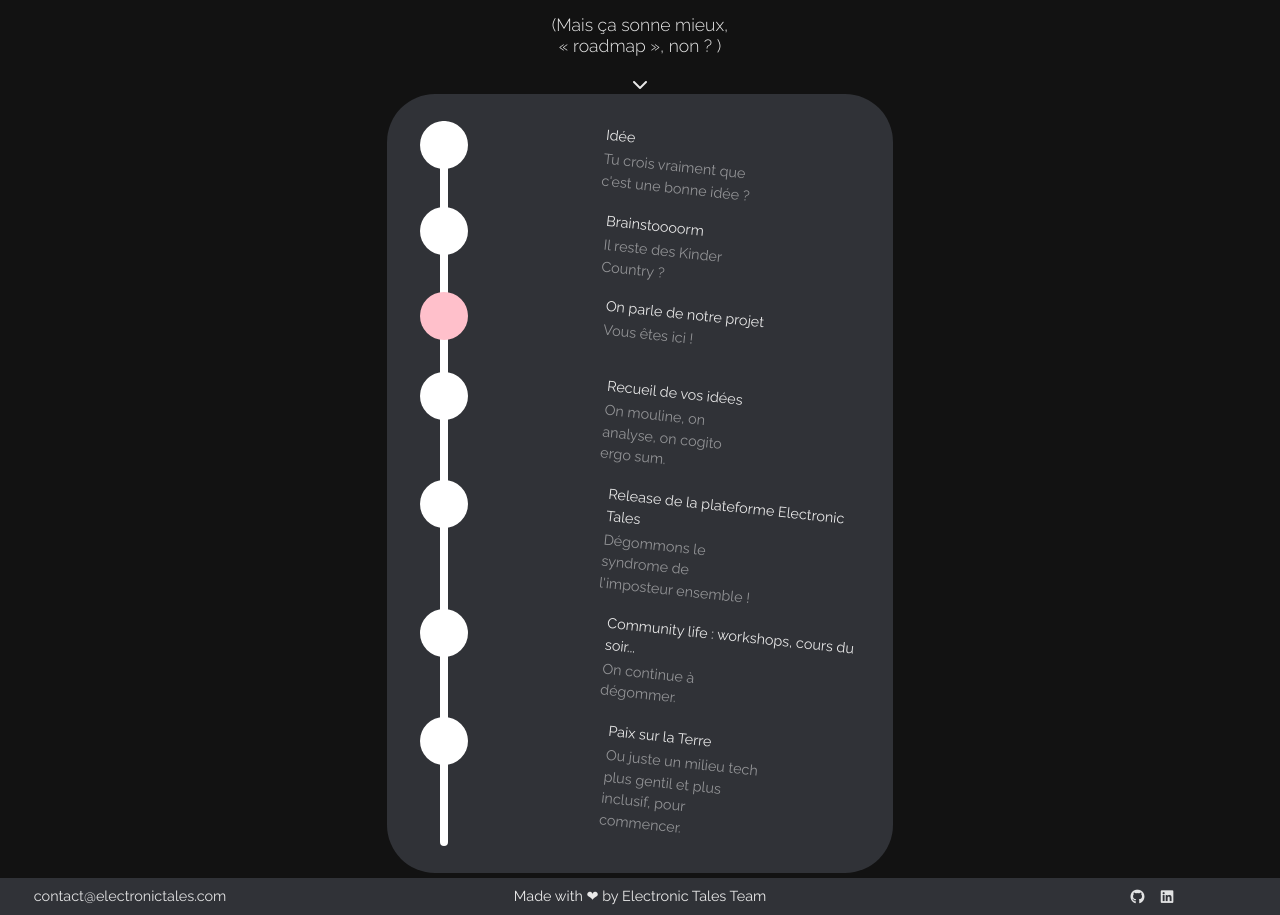
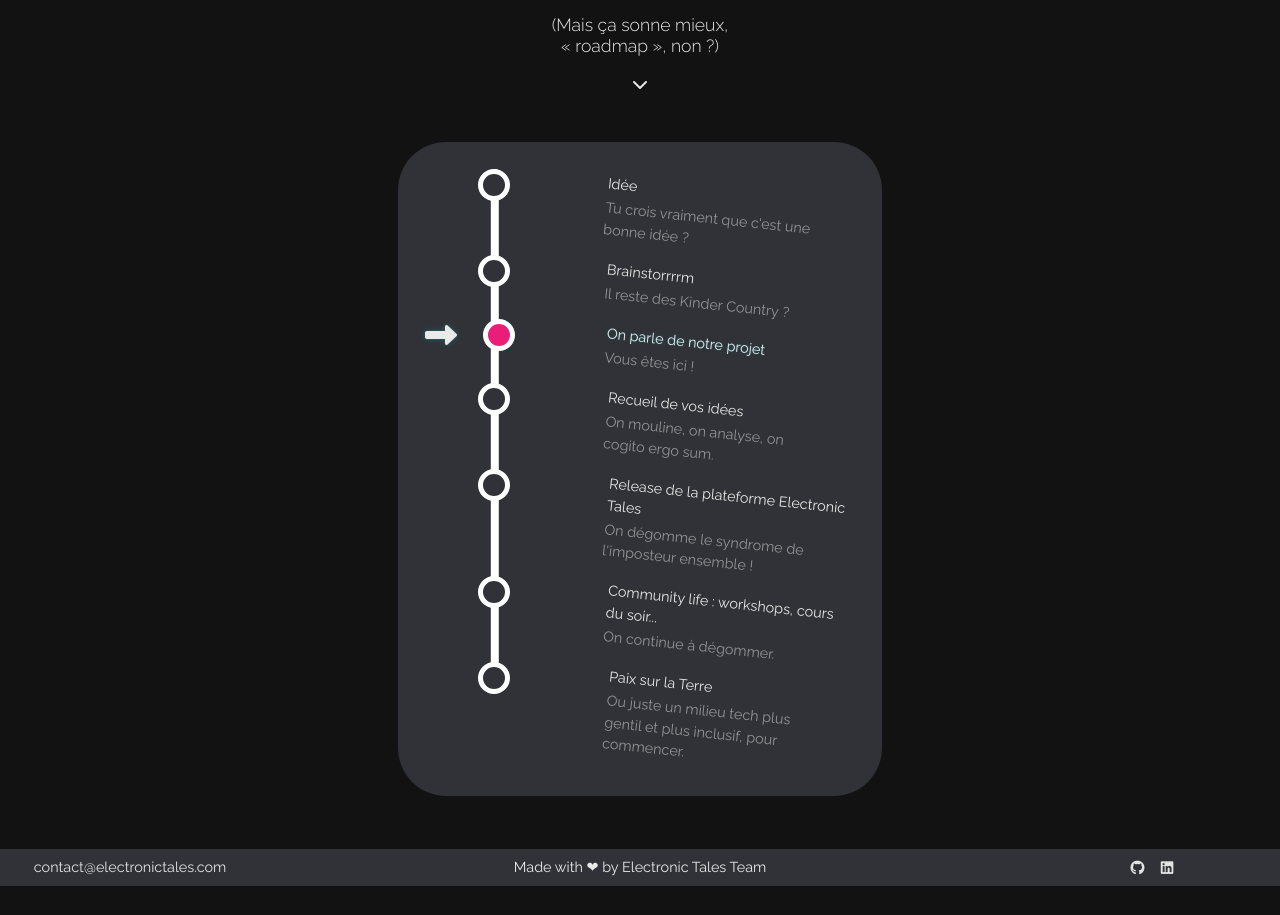
Before and after one commit to OfficierAzarov/electronic-tales-presents, a React (Create React App) app in the folder client/: page /progress in a window 1280 px wide. Shown: the part 500-1415 px from the top of the page. After the commit the page ends 1386 px from the top, so only its background shows below. Built offline with nearby package versions, Linux system fonts and the light colour scheme; the HTML template or start-up script is replaced by a standard one.

Commit message:
animate rodamap

```diff
--- a/client/src/main/concept/concept-items/ConceptItems.js
+++ b/client/src/main/concept/concept-items/ConceptItems.js
@@ -71,7 +71,7 @@
         {
             id: "microlearning",
             img: learning,
-            text: "Micro-learning, exercices interactifs, sandbox - pour apprendre partout sans ZzzZ."
+            text: "Micro-learning, storytelling, sandbox - pour apprendre partout sans ZzzZ."
         },
         {
             id: "coolcontent",
--- a/client/src/main/progress/Progress.css
+++ b/client/src/main/progress/Progress.css
@@ -2,7 +2,7 @@
     background-color: #303237;
     border-radius: 3em;
     padding: 5% 6%;
-    margin: 1% 3%;
+    margin: 10% 5%;
 }
 
 #progress-container {
@@ -30,33 +30,104 @@
 }
 
 .station {
-    margin-bottom: 2em;
-    width: 3em;
-    height: 3em;
+    margin: 0 2em 0 3em;
+    width: 2em;
+    height: 2em;
     border-radius: 50%;
-    background-color: #ffffff;
-    /* display: inline-block; */
+    background-color: #303237;
+    border: 5px solid #ffffff;
+}
+
+.station:hover {
+    background-color: #ea1e78;
 }
 
 .comment {
     color: #ffffff7a;
-    width: 60%;
+    width: 90%;
 }
 
 #progress-bar {
     position: absolute;
     z-index: 0;
     top: 0;
-    transform: translate(250%, 0%);
+    transform: translate(3.8em, 0%);
     background-color: #ffffff;
-    height: 100%;
+    height: 85%;
     width: 0.5em;
     border-radius: 0.5em;
 }
 
-#here {
-    background-color: pink;
+#here-station-container {
+    display: flex;
 }
+
+#here-station-container i {
+    font-size: 2em;
+    animation: blueGlow 1.8s, move 1.8s;
+    padding-bottom: 0.5em;
+    animation-iteration-count:infinite;
+}
+
+@keyframes move {
+    0% {
+        transform:  translate(-0.2em, 0);
+    }
+    50% {
+        transform:  translate(0em, 0);
+    }
+    100% {
+        transform:  translate(-0.2em, 0);
+    }
+}
+
+#here-station {
+    background-color: #ea1e78;
+    margin: 0 0 0 1.3em;
+}
+
+/* @keyframes pinkGlow {
+    0% {
+        box-shadow:
+        none
+    }
+    50% {
+        box-shadow:
+        0 0 0.4em #e093b5,
+        0 0 0.8em #ec609d,
+        0 0 1.6em #ea1e78,
+        0 0 3.2em #ea1e78;
+    }
+    100% {
+        box-shadow:
+       none
+    }
+} */
+
+#here-name {
+    animation-name: blueGlow;
+    animation-duration: 1.8s;
+    animation-iteration-count: infinite;
+}
+
+@keyframes blueGlow {
+    0% {
+        text-shadow:
+        none
+    }
+    50% {
+        text-shadow:
+        0 0 0.4em rgb(0, 225, 255),
+        0 0 0.8em rgb(0, 225, 255),
+        0 0 1.6em rgb(0, 255, 255);
+    }
+    100% {
+        text-shadow:
+       none
+    }
+}
+
+
 
 /* #progress-container ul {
     list-style: none;
--- a/client/src/main/progress/Progress.js
+++ b/client/src/main/progress/Progress.js
@@ -19,7 +19,7 @@
                 <div className="h-container">
                     <h2>Roadmap</h2>
                     <h3>Enfin, où on en est, quoi.</h3>
-                    <h4>(Mais ça sonne mieux, «&nbsp;roadmap&nbsp;», non&nbsp;? )</h4>
+                    <h4>(Mais ça sonne mieux, «&nbsp;roadmap&nbsp;», non&nbsp;?)</h4>
                     <i className="fas fa-chevron-down"></i>
                     {/* <i className="fas fa-chevron-down"
                     style={{opacity: this.state.isShown || window.innerHeight > 800 ? 0 : 1}}
@@ -30,53 +30,56 @@
                 <div id="map">
                     <div id="progress-container">
                         <span id="progress-bar"></span>
-                        <div class="station-container">
-                            <span class="station"></span>
-                            <div class="names-container">
+                        <div className="station-container">
+                            <span className="station"></span>
+                            <div className="names-container">
                                 <p>Idée</p>
-                                <p class="comment">Tu crois vraiment que c'est une bonne idée&nbsp;?</p>
+                                <p className="comment">Tu crois vraiment que c'est une bonne idée&nbsp;?</p>
                             </div>
                         </div>
-                        <div class="station-container">
-                            <span class="station"></span>
-                            <div class="names-container">
-                                <p>Brainstoooorm</p>
-                                <p class="comment">Il reste des Kinder Country&nbsp;?</p>
+                        <div className="station-container">
+                            <span className="station"></span>
+                            <div className="names-container">
+                                <p>Brainstorrrrm</p>
+                                <p className="comment">Il reste des Kinder Country&nbsp;?</p>
                             </div>
                         </div>
-                        <div class="station-container">
-                            <span class="station" id="here"></span>
-                            <div class="names-container">
-                                <p>On parle de notre projet</p>
-                                <p class="comment">Vous êtes ici&nbsp;!</p>
+                        <div className="station-container">
+                            <div id="here-station-container">
+                                <i className="fas fa-long-arrow-alt-right"></i>
+                                <span className="station" id="here-station"></span>
+                            </div>
+                            <div className="names-container">
+                                <p id="here-name">On parle de notre projet</p>
+                                <p className="comment">Vous êtes ici&nbsp;!</p>
                             </div>
                         </div>
-                        <div class="station-container">
-                            <span class="station"></span>
-                            <div class="names-container">
+                        <div className="station-container">
+                            <span className="station"></span>
+                            <div className="names-container">
                                 <p>Recueil de vos idées</p>
-                                <p class="comment">On mouline, on analyse, on cogito ergo sum.</p>
+                                <p className="comment">On mouline, on analyse, on cogito ergo sum.</p>
                             </div>
                         </div>
-                        <div class="station-container">
-                            <span class="station"></span>
-                            <div class="names-container">
+                        <div className="station-container">
+                            <span className="station"></span>
+                            <div className="names-container">
                                 <p>Release de la plateforme Electronic Tales</p>
-                                <p class="comment">Dégommons le syndrome de l'imposteur ensemble&nbsp;!</p>
+                                <p className="comment">On dégomme le syndrome de l'imposteur ensemble&nbsp;!</p>
                             </div>
                         </div>
-                        <div class="station-container">
-                            <span class="station"></span>
-                            <div class="names-container">
+                        <div className="station-container">
+                            <span className="station"></span>
+                            <div className="names-container">
                                 <p>Community life&nbsp;: workshops, cours du soir...</p>
-                                <p class="comment">On continue à dégommer.</p>
+                                <p className="comment">On continue à dégommer.</p>
                             </div>
                         </div>
-                        <div class="station-container">
-                            <span class="station"></span>
-                            <div class="names-container">
+                        <div className="station-container">
+                            <span className="station"></span>
+                            <div className="names-container">
                                 <p>Paix sur la Terre</p>
-                                <p class="comment">Ou juste un milieu tech plus gentil et plus inclusif, pour commencer.</p>
+                                <p className="comment">Ou juste un milieu tech plus gentil et plus inclusif, pour commencer.</p>
                             </div>
                         </div>
                     </div>
```
